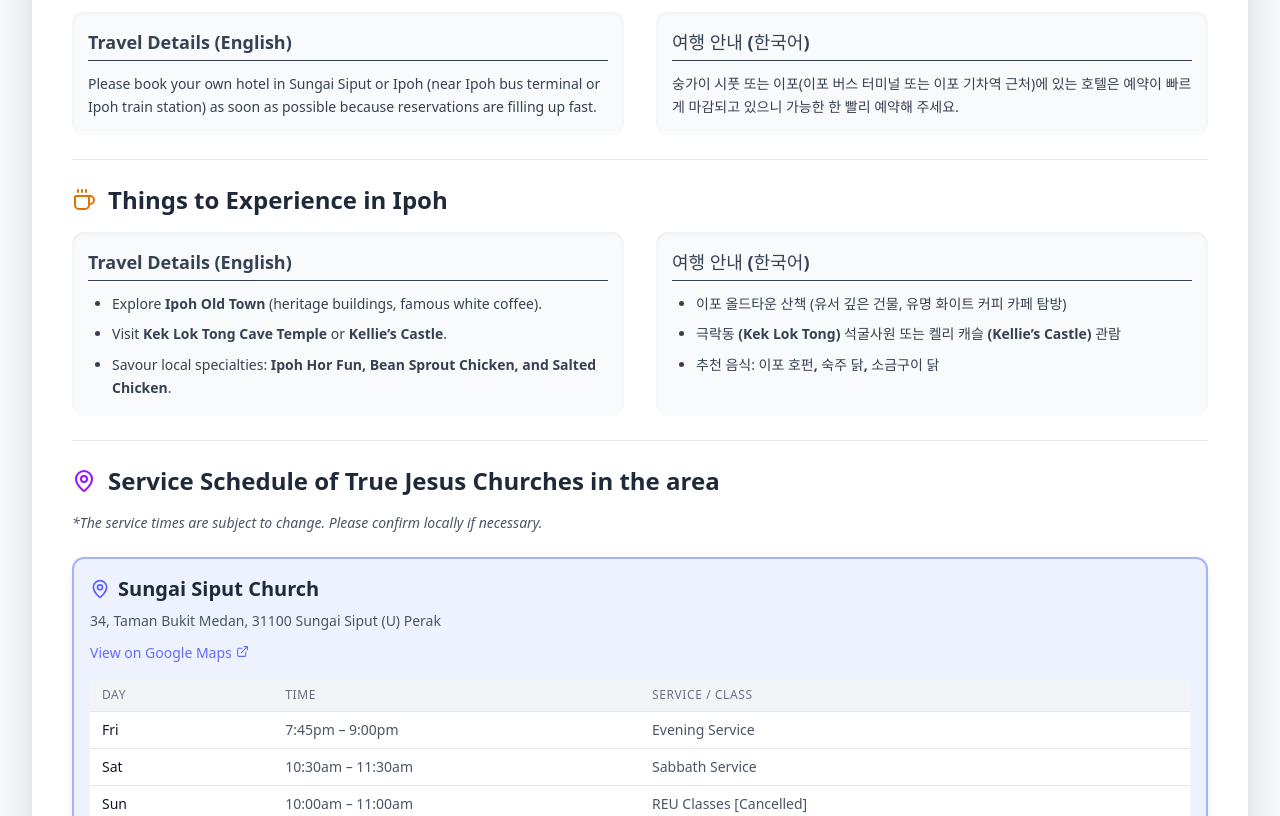
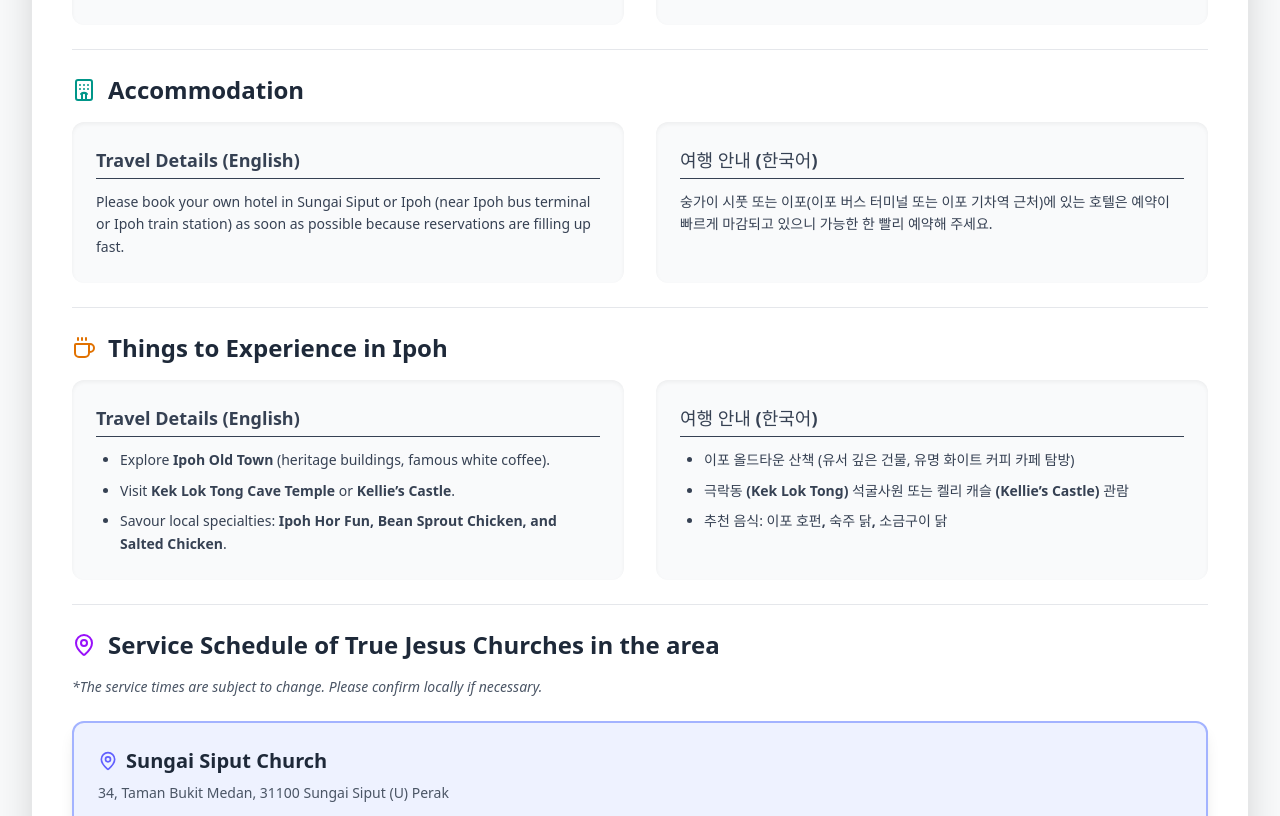
Before and after one commit to shirosl/yaeminwedding, a React (Vite) app: page / in a window 1280 px wide. Shown: the part 1948-2764 px from the top of the page. Built offline with nearby package versions, Linux system fonts and the light colour scheme.

Commit message:
change p-4 to p-6

```diff
--- a/src/App.jsx
+++ b/src/App.jsx
@@ -60,13 +60,13 @@ import { Plane, MapPin, BookUser, TrainFront, Hotel, Coffee, Mail, Phone, Extern
     // Helper component for dual language boxes
     const DualLanguageBox = ({ titleEn, contentEn, titleKo, contentKo }) => (
         <div className="grid md:grid-cols-2 gap-6 sm:gap-8 mt-4">
-            <div className="p-4 bg-gray-50 rounded-xl shadow-inner">
+            <div className="p-6 bg-gray-50 rounded-xl shadow-inner">
                 <h3 className="text-base sm:text-lg font-bold text-gray-700 border-b pb-1 mb-3">{titleEn}</h3>
                 <div className="text-gray-700 text-sm leading-relaxed">
                     {contentEn}
                 </div>
             </div>
-            <div className="p-4 bg-gray-50 rounded-xl shadow-inner">
+            <div className="p-6 bg-gray-50 rounded-xl shadow-inner">
                 <h3 className="text-base sm:text-lg font-bold text-gray-700 border-b pb-1 mb-3">{titleKo}</h3>
                 <div className="text-gray-700 text-sm leading-relaxed">
                     {contentKo}
@@ -76,7 +76,7 @@ import { Plane, MapPin, BookUser, TrainFront, Hotel, Coffee, Mail, Phone, Extern
     );
 
     const ChurchScheduleTable = ({ church }) => (
-        <div className={`p-4 rounded-xl shadow-lg border-2 ${church.name.includes('Sungai Siput') ? 'bg-indigo-50 border-indigo-300' : 'bg-white border-gray-200'}`}>
+        <div className={`p-6 rounded-xl shadow-lg border-2 ${church.name.includes('Sungai Siput') ? 'bg-indigo-50 border-indigo-300' : 'bg-white border-gray-200'}`}>
             <h4 className="text-lg sm:text-xl font-bold mb-2 flex items-center gap-2 text-gray-800">
                 <MapPin className="w-5 h-5 text-indigo-500" />
                 {church.name}
@@ -114,7 +114,7 @@ const App = () => {
 
 
     return (
-        <div className="min-h-screen bg-gray-50 font-sans p-4 sm:p-8">
+        <div className="min-h-screen bg-gray-50 font-sans p-6 sm:p-8">
             {/* Removed max-w-* limits and added w-full to make the card expand fully, while mx-auto ensures the overall content remains centered within the available space. */}
             <div className="w-full mx-auto bg-white shadow-2xl rounded-2xl overflow-hidden">
 
@@ -325,7 +325,7 @@ much longer than usual and the Kuala Lumpur-Ipoh route can get really busy. </p>
 
                         <div className="grid md:grid-cols-2 gap-8 mt-4">
                             {/* English Column */}
-                            <div className="p-4 bg-pink-50 rounded-xl border border-pink-200 shadow-md">
+                            <div className="p-6 bg-pink-50 rounded-xl border border-pink-200 shadow-md">
                                 <h3 className="text-lg font-bold text-pink-700 border-b border-pink-300 pb-1 mb-3">Action Required (English)</h3>
                                 <p className="text-gray-700 text-sm leading-relaxed">
                                     Once everything is booked, please fill out this Google Form so that we can be informed about your arrival and departure.
@@ -340,7 +340,7 @@ much longer than usual and the Kuala Lumpur-Ipoh route can get really busy. </p>
                             </div>
 
                             {/* Korean Column */}
-                            <div className="p-4 bg-pink-50 rounded-xl border border-pink-200 shadow-md">
+                            <div className="p-6 bg-pink-50 rounded-xl border border-pink-200 shadow-md">
                                 <h3 className="text-lg font-bold text-pink-700 border-b border-pink-300 pb-1 mb-3">요청 사항 (한국어)</h3>
                                 <p className="text-gray-700 text-sm leading-relaxed">
                                     모든 예약을 완료하시면 이 구글 폼을 작성해 주시면 감사드리겠습니다!
@@ -368,7 +368,7 @@ much longer than usual and the Kuala Lumpur-Ipoh route can get really busy. </p>
                           여행 또는 현지 관련 문의가 있으시면 편하게 연락 주세요.
                         </p>
 
-                        <div className="grid md:grid-cols-2 gap-4 text-sm">
+                        <div className="grid md:grid-cols-2 gap-6 text-sm">
                             <div className="flex items-center p-3 bg-blue-50 text-blue-600 rounded-lg shadow-sm">
                                 <Mail className="w-5 h-5 text-blue-600 mr-3" />
                                 <span >Email: <a href={`mailto:${contact.email}`} className="text-blue-600 font-medium hover:underline">{contact.email}</a></span>
```
